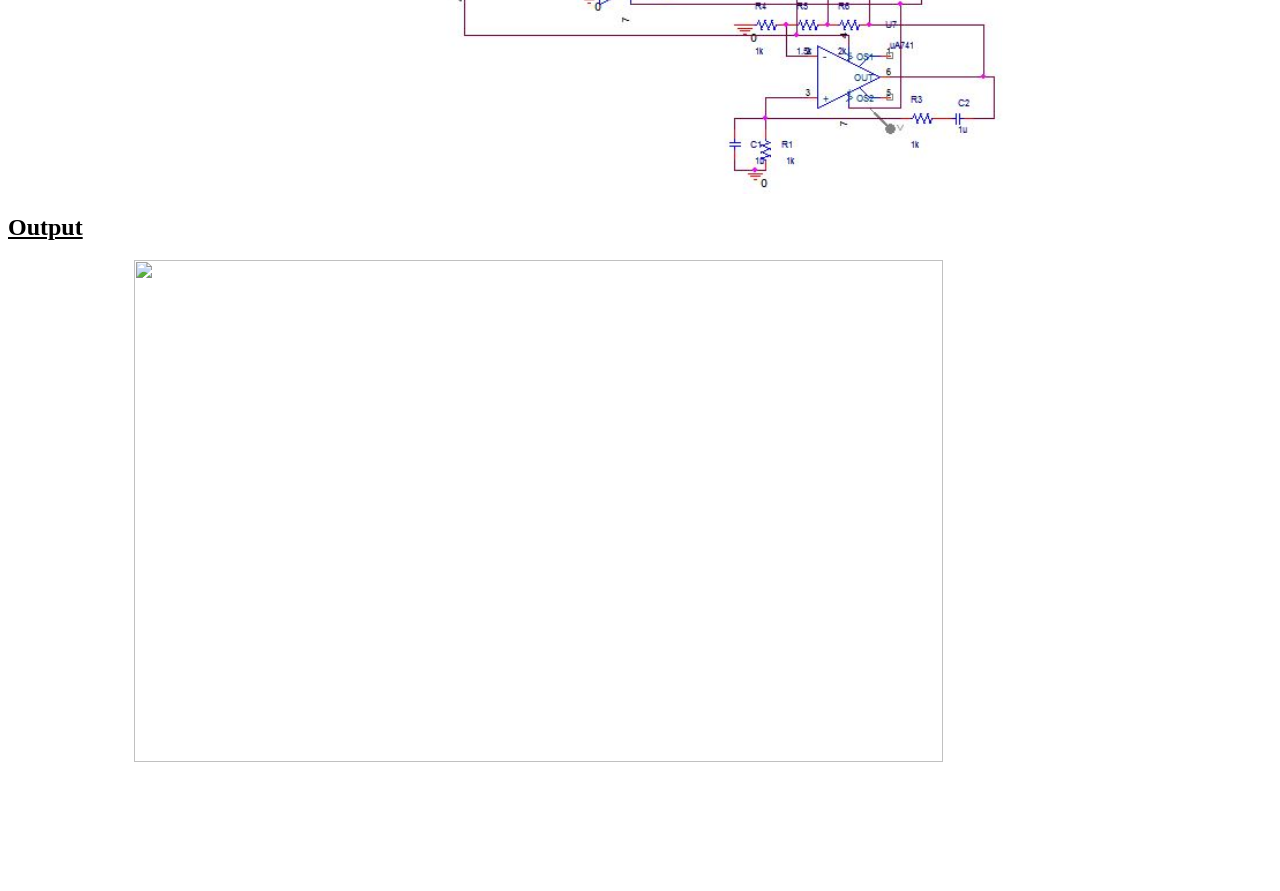
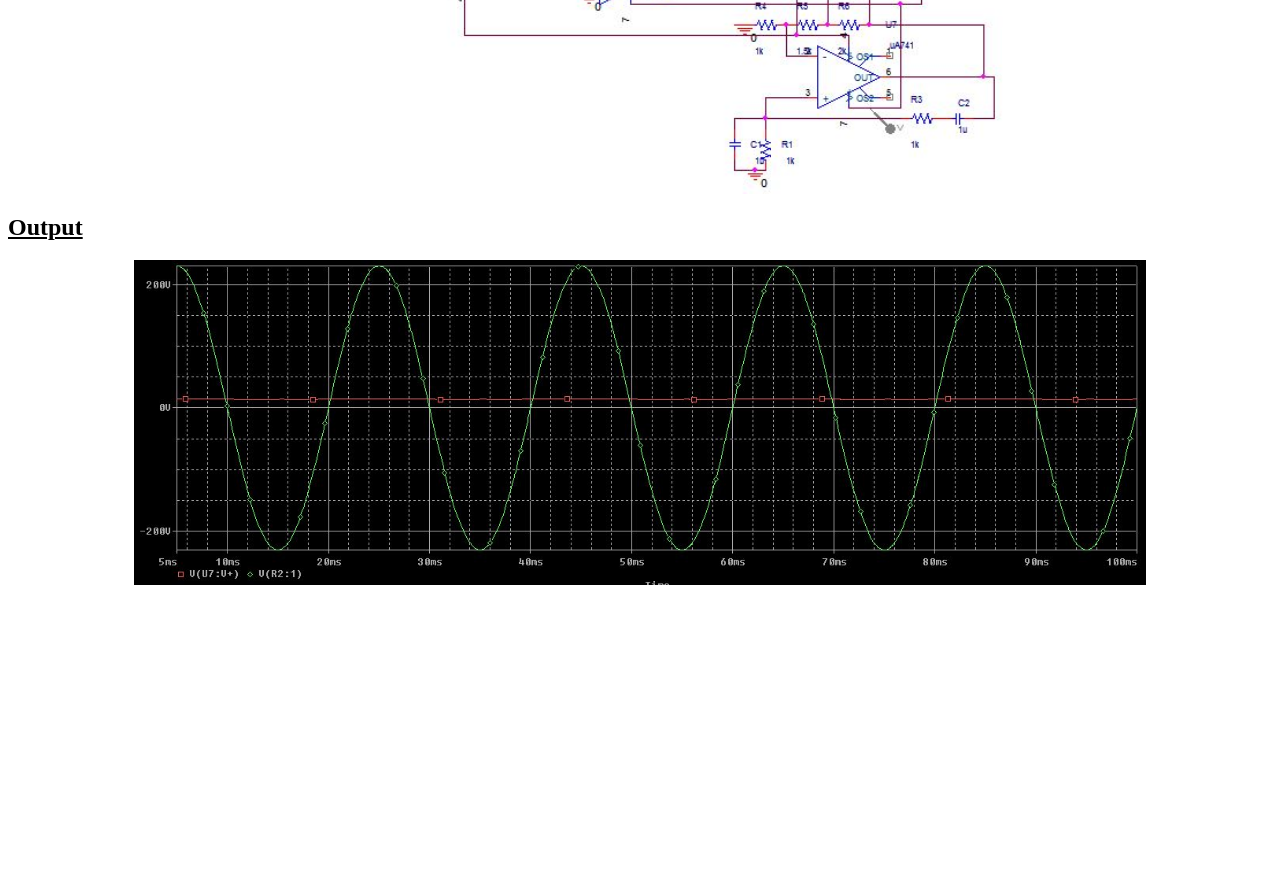
Before and after one commit to Shaikh-Abrar-Kabir/Rectifier, a plain HTML site: page index.html in a window 1280 px wide. Shown: the part 592-1483 px from the top of the page. After the commit the page ends 1185 px from the top, so only its background shows below. Drawn offline with Linux system fonts and the light colour scheme.

Commit message:
Update index.html

```diff
--- a/index.html
+++ b/index.html
@@ -6,4 +6,4 @@
 
 <h2><u>  Output </u></h2>
 
-<img src="acdc2.JPG.JPG" style="width:80%;object-fit:contain;pointer-events:none;padding-left:10%"/>
+<img src="acdc2.JPG" style="width:80%;object-fit:contain;pointer-events:none;padding-left:10%"/>
```
